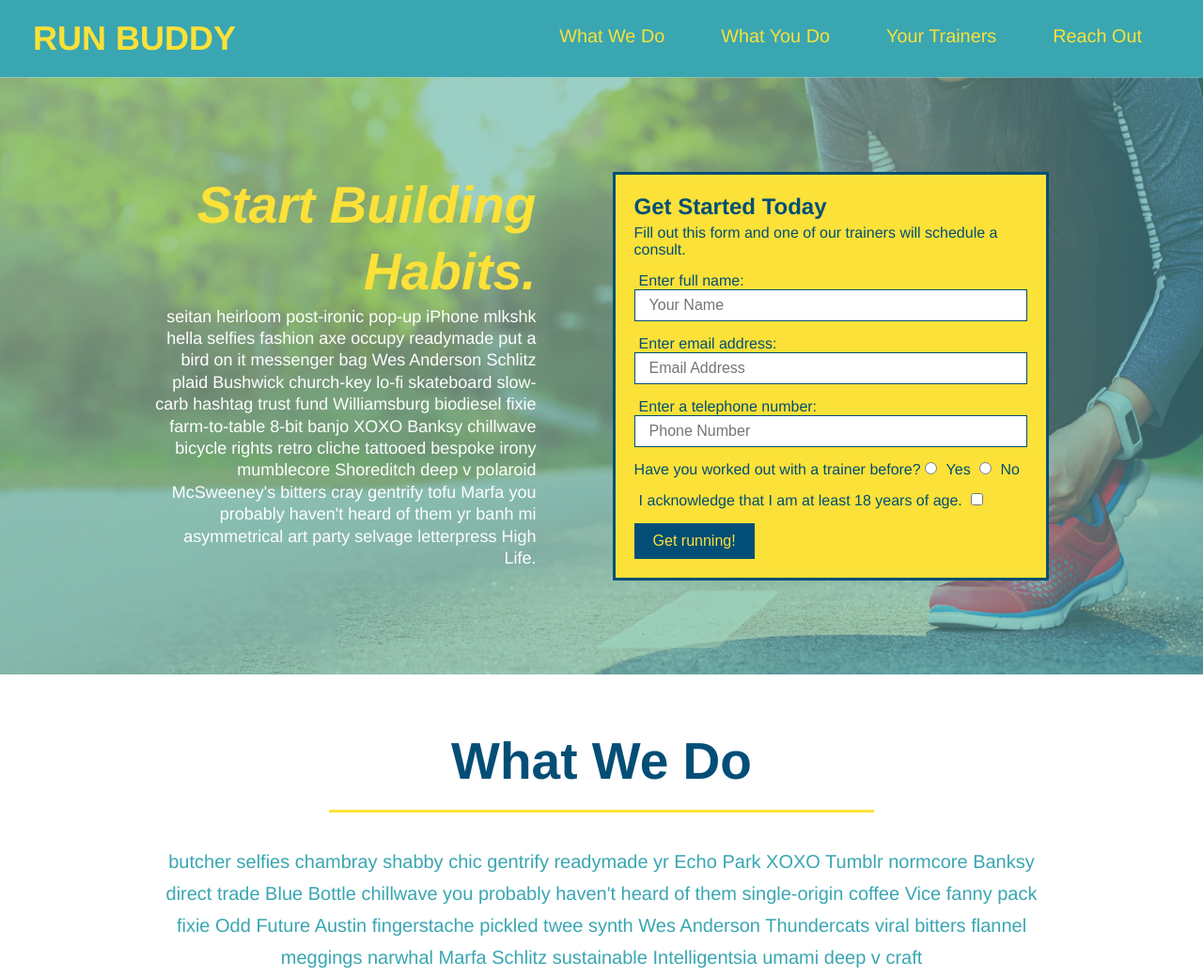
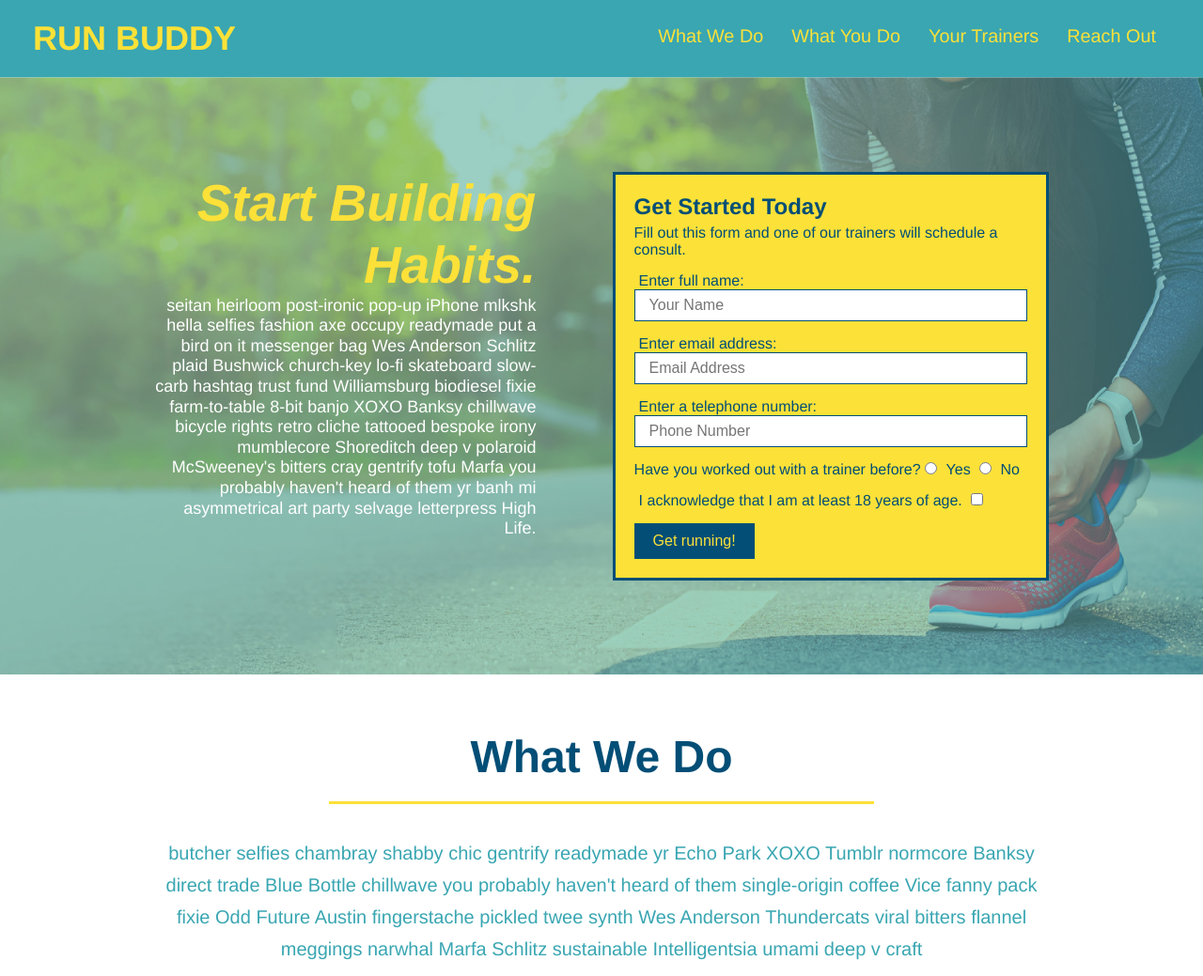
Before and after one commit to Abi-Queen/Run-Buddy, a plain HTML site: page index.html in a window 1280 px wide. Shown: the top 1039 px of the page at 94% size. Drawn offline with Linux system fonts and the light colour scheme.

Commit message:
began media queries edits

```diff
--- a/assets/css/style.css
+++ b/assets/css/style.css
@@ -45,7 +45,7 @@ header nav ul {
 }
 
 header nav ul li a {
-  margin: 0 30px;
+  padding: 10px 15px;
   font-weight: lighter;
   font-size: 1.55vw;
 }
@@ -93,6 +93,7 @@ section {
   display: flex;
   justify-content: center;
   flex-wrap: wrap;
+  align-items: flex-start;
 }
 
 .hero-cta {
@@ -101,7 +102,7 @@ section {
   margin: 3.5%;
   color: #fff;
   font-size: 18px;
-  line-height: 1.3;
+  line-height: 1.2;
 }
 
 .hero-cta h2 {
@@ -153,7 +154,7 @@ section {
 
 /* SECTION TITLE STYLES START */
 .section-title {
-  font-size: 55px;
+  font-size: 48px;
   border-bottom: 3px solid;
   color: #024e76;
   padding-bottom: 20px;
--- a/index.html
+++ b/index.html
@@ -2,6 +2,7 @@
 <html lang="en">
   <head>
     <meta charset="UTF-8" />
+    <meta name="viewport" content="width=device-width, initial-scale=1.0" />
     <link rel="stylesheet" href="./assets/css/style.css">
     <title>Run Buddy</title>
   </head>
```
Also changed, not shown: privacy-policy.html (+1 -0 lines).
